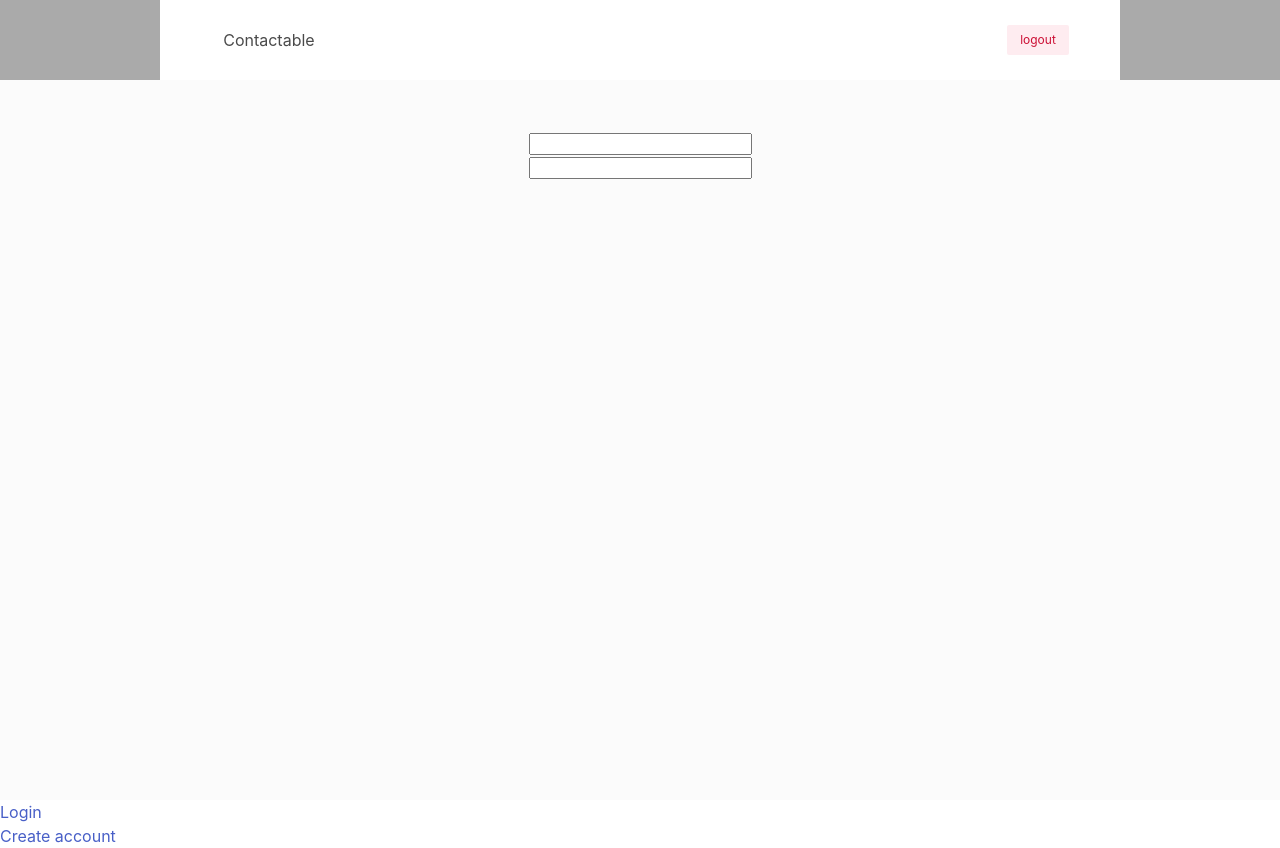
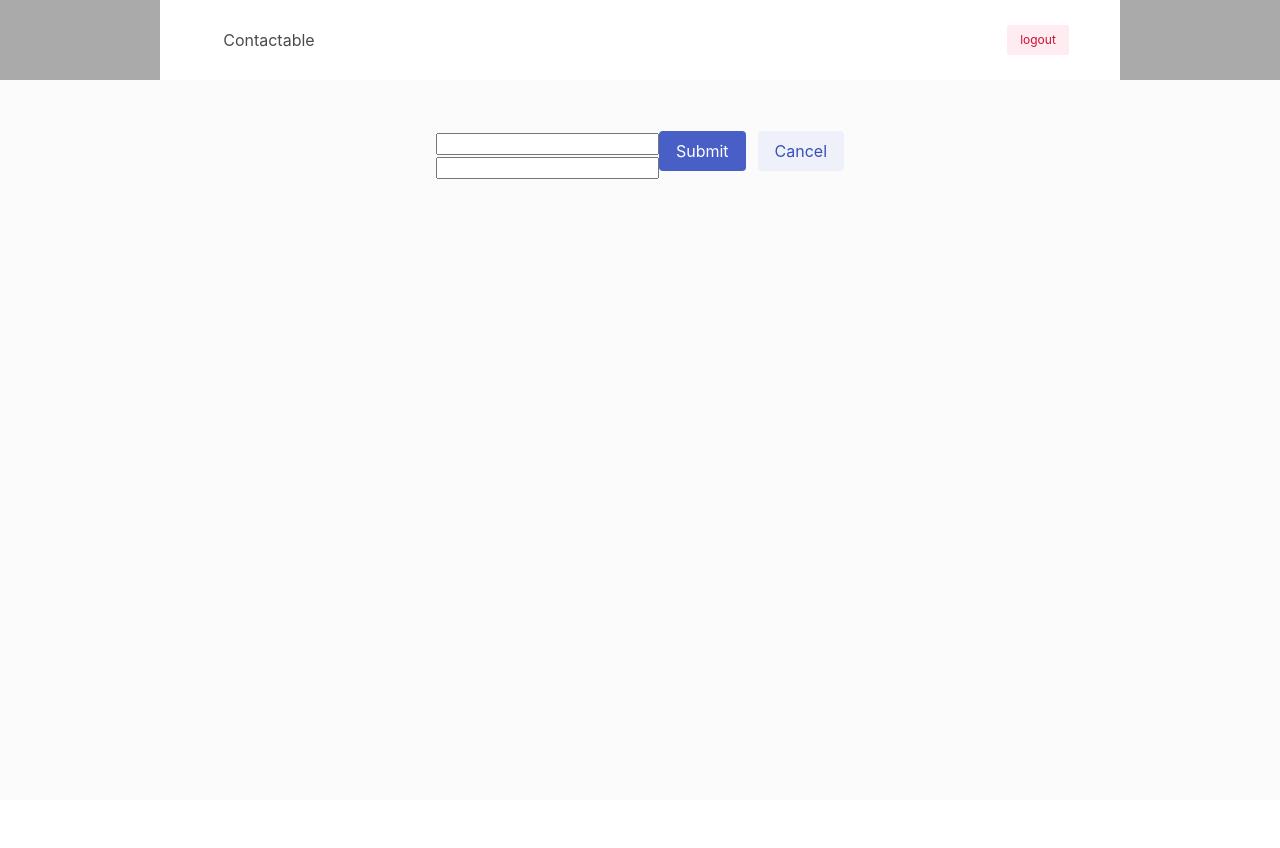
Before and after one commit to Mhatw/Contacts, a plain HTML site: page signup.html in a window 1280 px wide. After the commit the page ends 800 px from the top, so only its background shows below. Drawn offline with nearby package versions, Linux system fonts and the light colour scheme.

Commit message:
change links for button

```diff
--- a/signup.html
+++ b/signup.html
@@ -15,6 +15,7 @@
       <button class="button is-danger is-light is-small">logout</button>
     </header>
     <main>
+      <!-- form -->
       <form action="">
         <div class="mailBox control">
           <input type="text" id="username" name="username" />
@@ -29,14 +30,16 @@
           />
         </div>
       </form>
+      <footer>
+        <div class="linksFooter field is-grouped">
+          <div class="control">
+            <button class="button is-link">Submit</button>
+          </div>
+          <div class="control">
+            <button class="button is-link is-light">Cancel</button>
+          </div>
+        </div>
+      </footer>
     </main>
-    <footer>
-      <div class="linksFooter">
-        <ul>
-          <li><a href="">Login</a></li>
-          <li><a href="">Create account</a></li>
-        </ul>
-      </div>
-    </footer>
   </body>
 </html>
```
